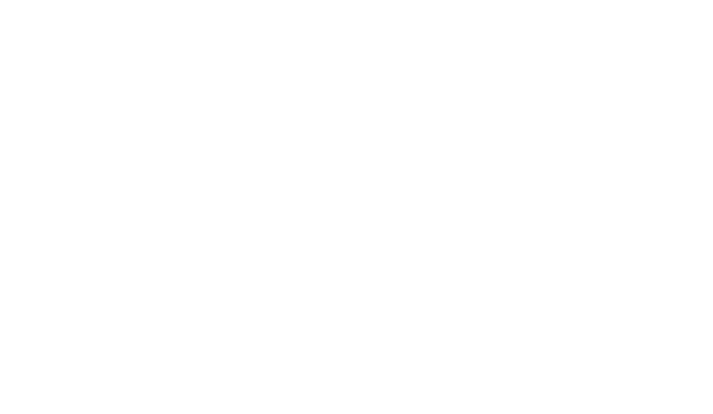
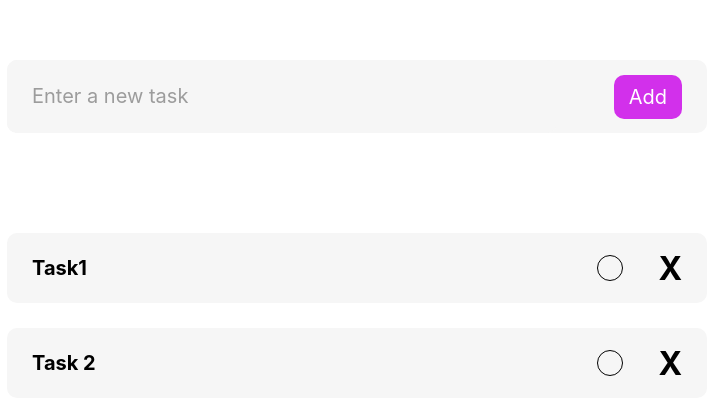
Before and after one commit to Dimonjik777/todo-list-js, a plain HTML site: page index.html in a window 1280 px wide. Shown: the whole page, without its empty margins (283-996 px from the left). Drawn offline with Linux system fonts and the light colour scheme.

Commit message:
add basic HTML structure and styles
Add task input field and button

```diff
--- a/index.css
+++ b/index.css
@@ -0,0 +1,119 @@
+body{
+  margin: 0;
+  padding: 0;
+}
+
+input::placeholder, p, h3, button{
+  font-family: "Inter", sans-serif;
+}
+
+.container{
+  width: 700px;
+  margin: 0 auto;
+  margin-top: 60px;
+}
+
+.input_task{
+  background-color: #F6F6F6;
+  display: flex;
+  align-items: center;
+  border-radius: 10px;
+  margin-bottom: 100px;
+}
+
+.input_task input{
+  margin-right: auto;
+  border:none;
+  padding: 25px 0;
+  width: 75%;
+  background-color: #F6F6F6;
+  padding-left: 25px;
+  font-size: 20px;
+  border-radius: 10px;
+}
+
+.input_task input::placeholder{
+  font-size: 20px;
+  color: #9C9C9C;
+}
+
+.input_task button{
+  margin-right: 25px;
+  font-size: 20px;
+  background-color: #D230EB;
+  color: white;
+  border-radius: 10px;
+  border: none;
+  padding: 10px 15px;
+  cursor: pointer;
+  transition: .2s ease all;
+}
+
+.input_task button:hover{
+  background-color: #E249FA;
+}
+
+
+.task{
+  background-color: #F6F6F6;
+  display: flex;
+  align-items: center;
+  margin-bottom: 25px;
+  height: 70px;
+  border-radius: 10px;
+}
+
+.task h3{
+  font-size: 20px;
+  margin-left: 25px;
+  margin-right: auto;
+  transition: .2s ease all;
+}
+
+.task .task__check{
+  display: block;
+  border:1px solid black;
+  height: 24px;
+  width: 24px;
+  border-radius: 2rem;
+  cursor: pointer;
+  margin-right: 35px;
+  position: relative;
+}
+
+.task .task__check::after{
+  content: "";
+  position: absolute;
+  width: 18px;
+  height: 18px;
+  border-radius: 2rem;
+  background-color: #78E961;
+  top: 12%;
+  left: 12%;
+  transition: 0.2s ease all;
+  transform: scale(0);
+}
+
+.task .task__check:hover::after{
+  transform: scale(0.5);
+}
+
+.task.active .task__check::after{
+  transform: scale(1);
+}
+
+.task.active h3{
+  color: #78E961;
+}
+
+.task .task__delete{
+  font-size: 32px;
+  font-weight: 700;
+  margin-right: 25px;
+  cursor: pointer;
+  transition: .3s ease all;
+}
+
+.task .task__delete:hover{
+  color: #AF4C4C;
+}
--- a/index.html
+++ b/index.html
@@ -7,7 +7,25 @@
   <link rel="stylesheet" href="index.css">
 </head>
 <body>
+  <div class="container">
+    <div class="input_task">
+      <input placeholder="Enter a new task" type="text">
+      <button>Add</button>
+    </div>
 
+    <div class="tasks">
+      <div class="task">
+        <h3>Task1</h3>
+        <div class="task__check"></div>
+        <p class="task__delete">X</p>
+      </div>
+      <div class="task">
+        <h3>Task 2</h3>
+        <div class="task__check"></div>
+        <p class="task__delete">X</p>
+      </div>
+    </div>
+  </div>
   <script src="index.js"></script>
 </body>
 </html>
```
